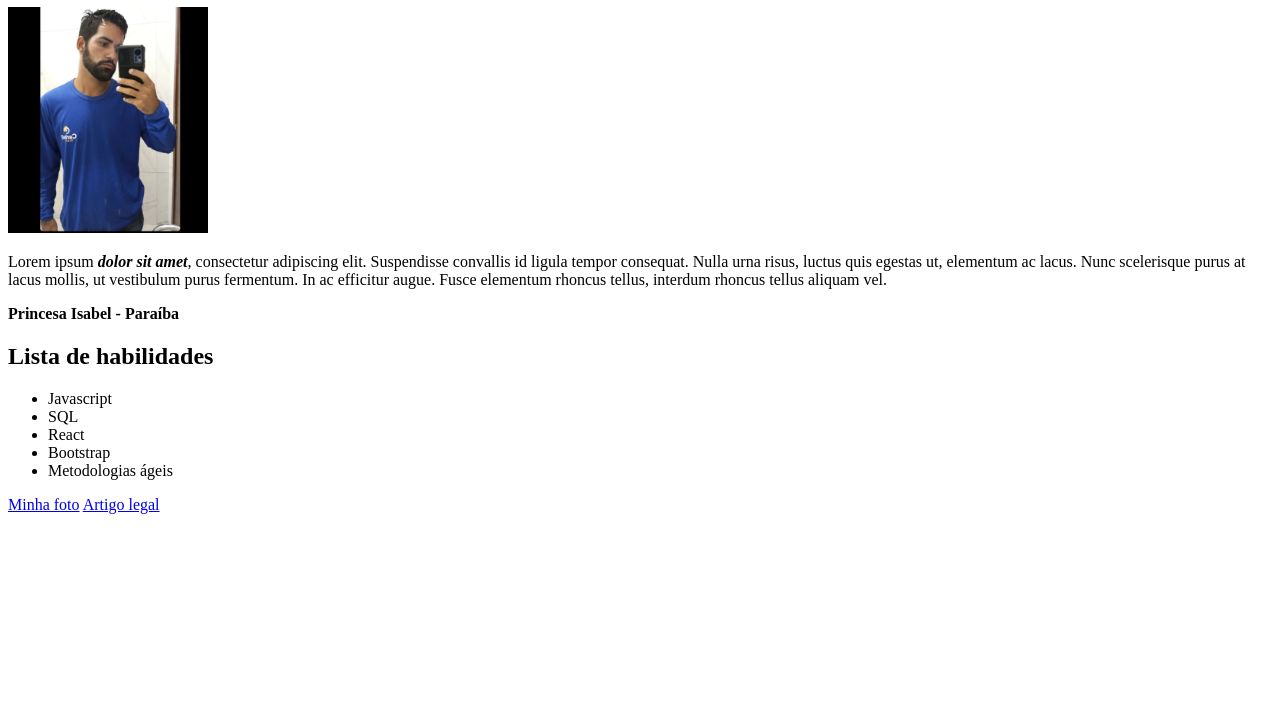
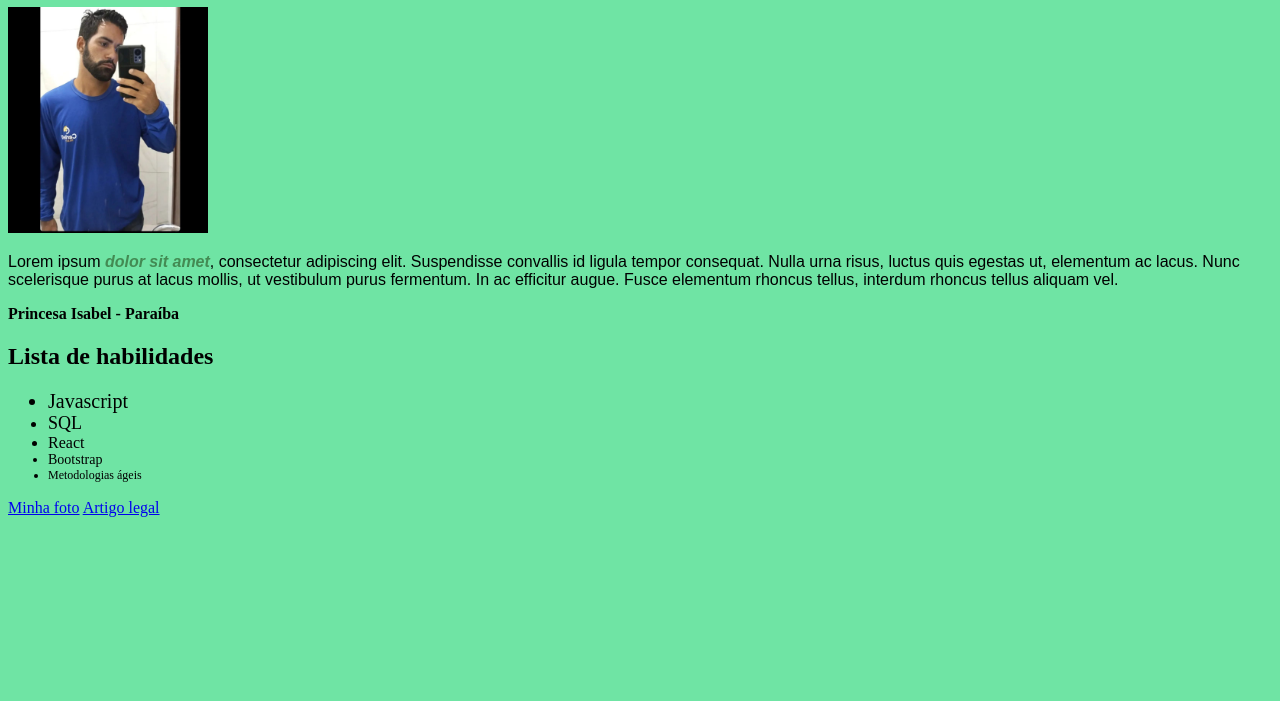
Before and after one commit to carllosdannyell/carllosdannyell.github.io, a plain HTML site: page index.html in a window 1280 px wide. Shown: the part 99-800 px from the top of the page. Drawn offline with Linux system fonts and the light colour scheme.

Commit message:
adiciona estilo css no mesmo arquivo

```diff
--- a/index.html
+++ b/index.html
@@ -5,6 +5,40 @@
     <meta http-equiv="X-UA-Compatible" content="IE=edge" />
     <meta name="viewport" content="width=device-width, initial-scale=1.0" />
     <title>Carlos Daniel J.P. Dos Santos</title>
+    <style>
+      body {
+        background-color: rgb(111, 228, 164);
+      }
+
+      .meuNome,
+      .descricao {
+        font-family: Arial, Helvetica, sans-serif;
+      }
+
+      em {
+        color: rgb(67, 138, 83);
+      }
+
+      .javascript {
+        font-size: 20px;
+      }
+
+      .sql {
+        font-size: 18px;
+      }
+
+      .react {
+        font-size: 16px;
+      }
+
+      .bootstrap {
+        font-size: 14px;
+      }
+
+      .metoAgil {
+        font-size: 12px;
+      }
+    </style>
   </head>
   <body>
     <a href="#sobre-mim">Sobre mim</a>
```
